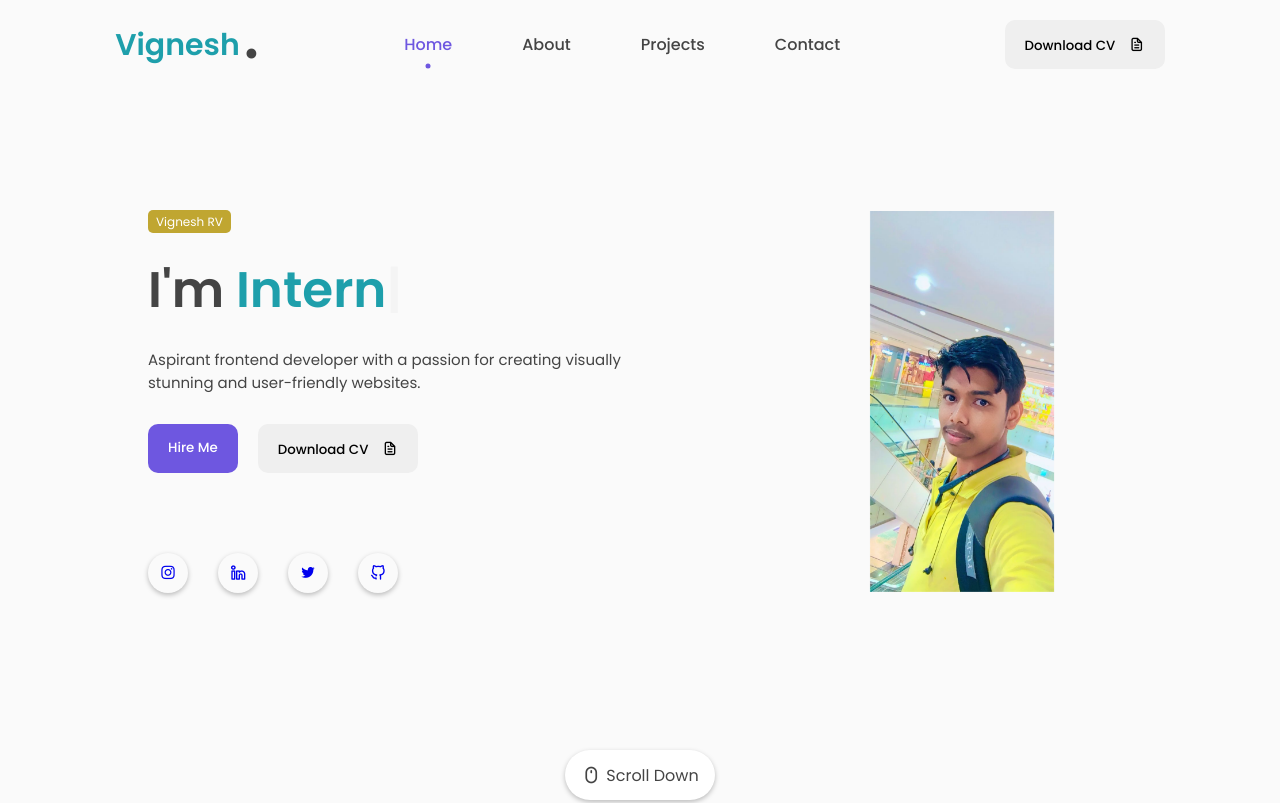
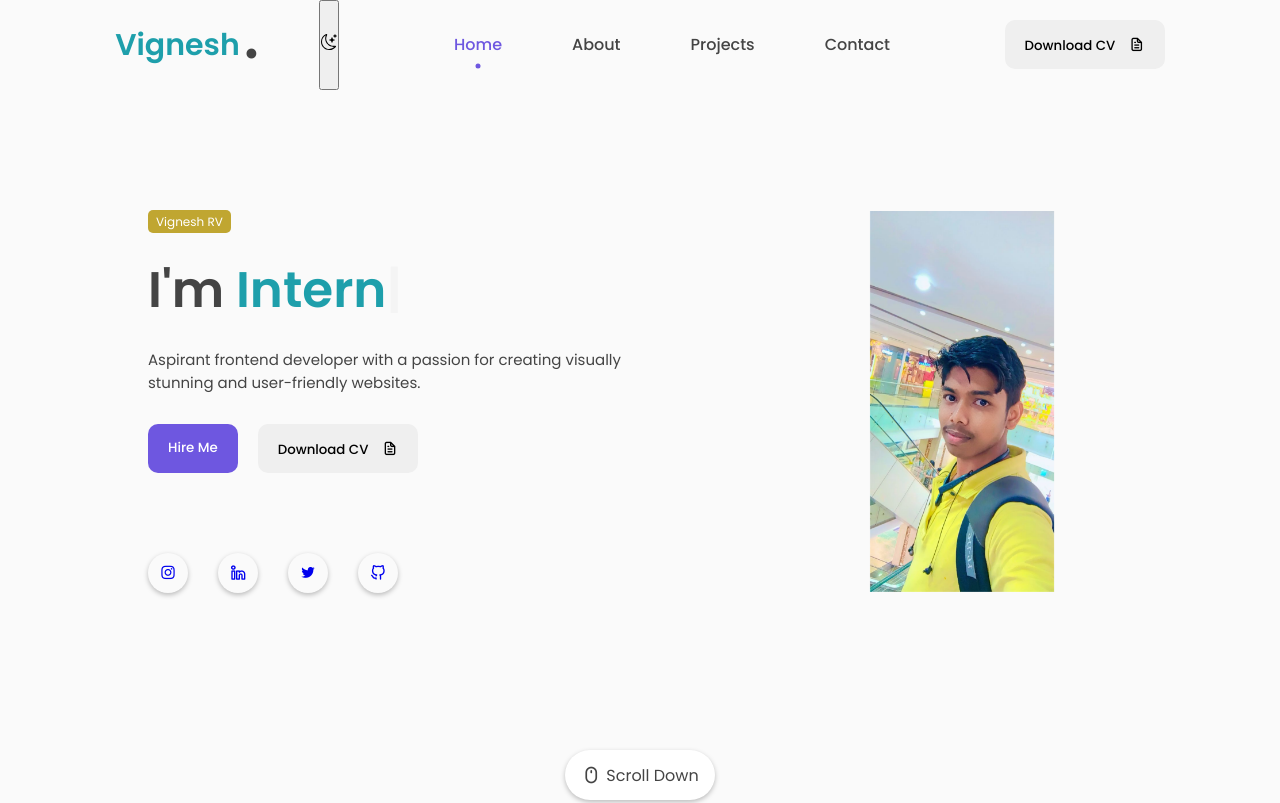
Before and after one commit to vigneshrv10/my-portfolio, a plain HTML site: page index.html in a window 1280 px wide. Shown: the top 803 px of the page. Drawn offline with nearby package versions, Linux system fonts and the light colour scheme.

Commit message:
Update index.html

```diff
--- a/index.html
+++ b/index.html
@@ -23,6 +23,7 @@
                 <p class="nav-name">Vignesh</p>
                 <span>.</span>
             </div>
+            <button onclick='theme()'><img src='https://github.com/vigneshrv10/my-portfolio/blob/main/moon-stars.svg'></button>
             <div class="nav-menu" id="myNavMenu">
                 <ul class="nav_menu_list">
                     <li class="nav_list">
```
